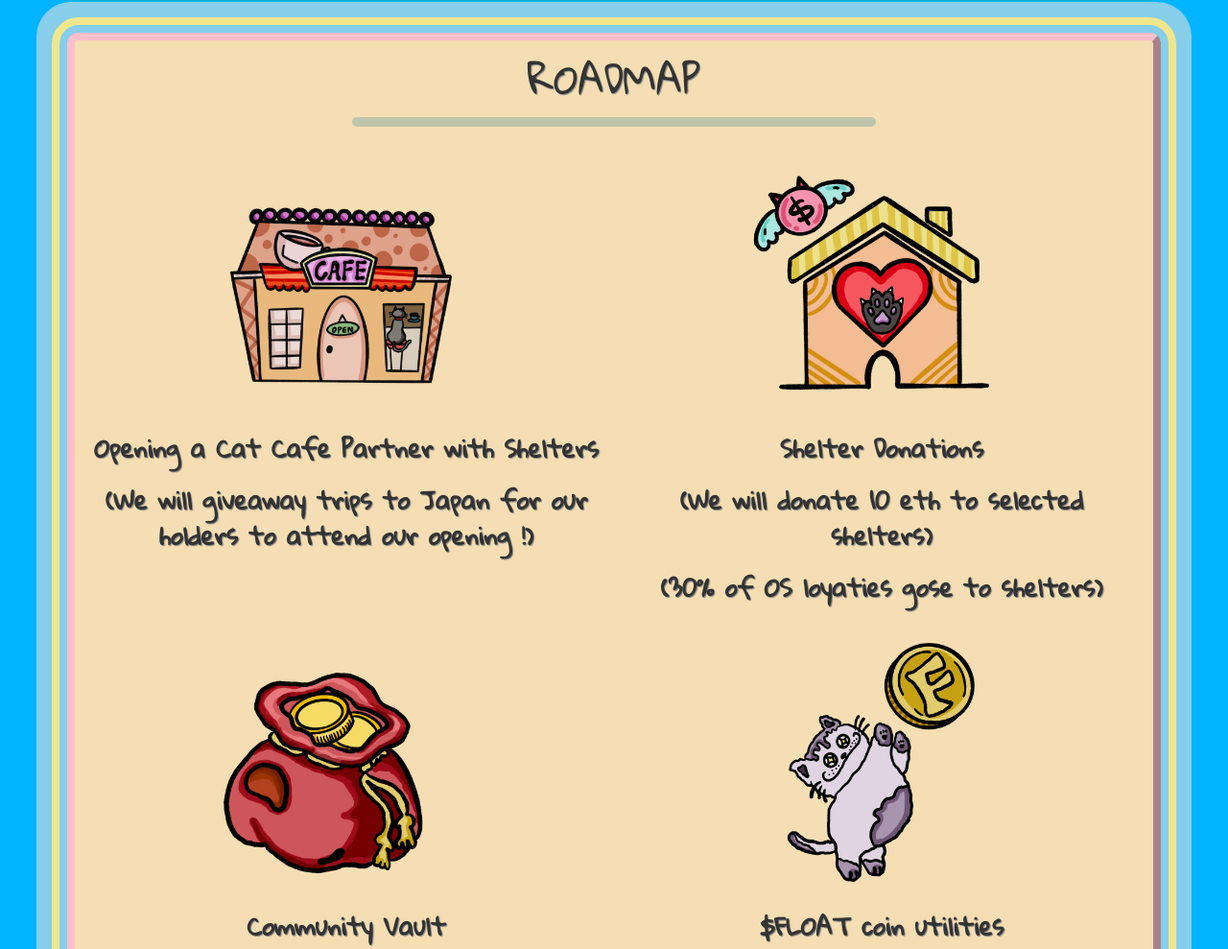
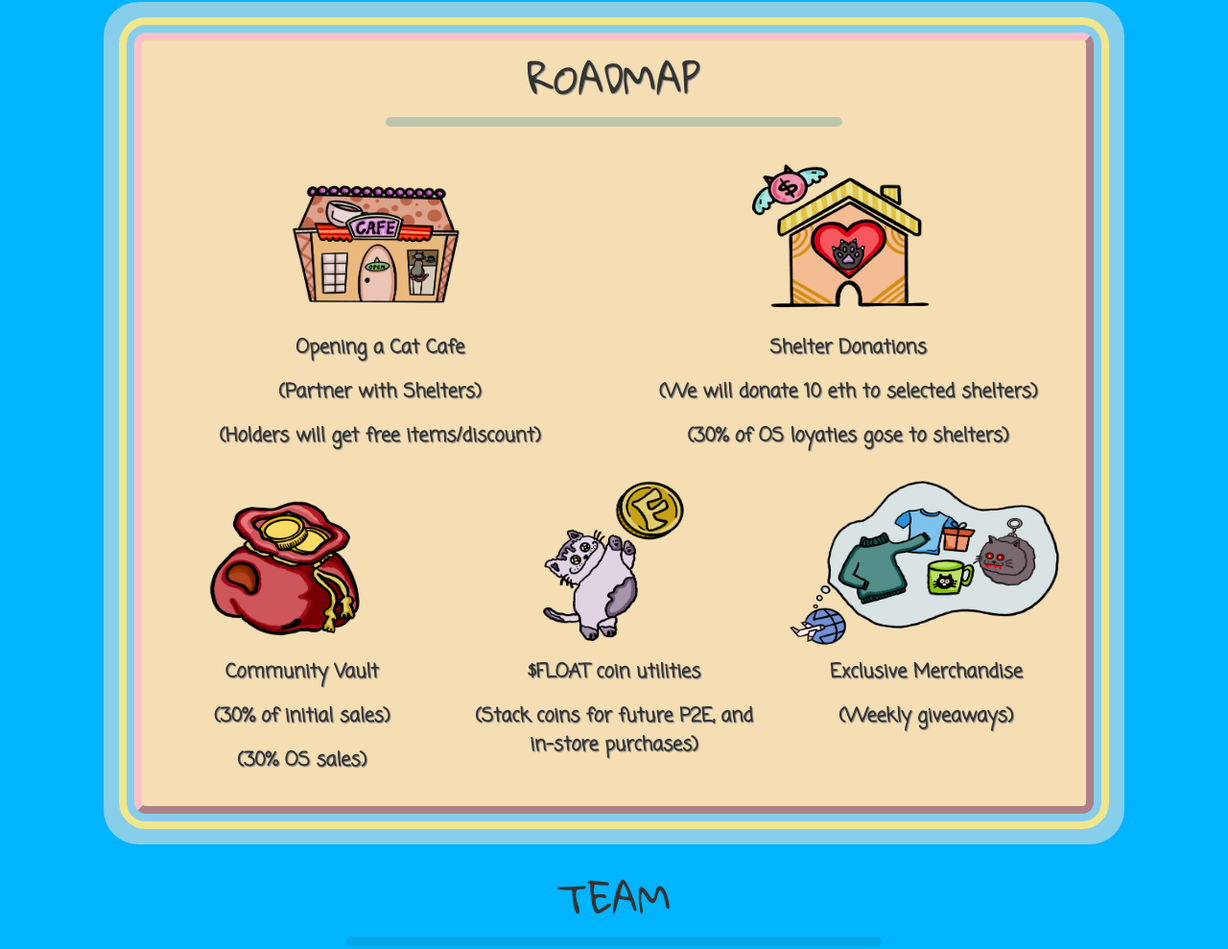
Before and after one commit to Floating-Cats/Floating-cats-WEB, a plain HTML site: page index.html in a window 1280 px wide. Shown: the part 1082-2071 px from the top of the page at 96% size. Drawn offline with nearby package versions, Linux system fonts and the light colour scheme.

Commit message:
minor update

```diff
--- a/index.html
+++ b/index.html
@@ -5,16 +5,22 @@
     <title>Floating Cats</title>
     <meta charset="utf-8">
     <meta name="viewport" content="width=device-width, initial-scale=1">
+    <link rel="icon" href="pics/icon.png">
     <link href="https://cdn.jsdelivr.net/npm/bootstrap@5.1.3/dist/css/bootstrap.min.css" rel="stylesheet" integrity="sha384-1BmE4kWBq78iYhFldvKuhfTAU6auU8tT94WrHftjDbrCEXSU1oBoqyl2QvZ6jIW3" crossorigin="anonymous">
     <link rel="stylesheet" href="style.css">
     <link rel="preconnect" href="https://fonts.googleapis.com">
     <link rel="preconnect" href="https://fonts.gstatic.com" crossorigin>
     <link href="https://fonts.googleapis.com/css2?family=Gloria+Hallelujah&display=swap" rel="stylesheet">
+    <link href="https://fonts.googleapis.com/css2?family=Coming+Soon&display=swap" rel="stylesheet">
+
 
     <title>Floating Cats</title>
     <script async src='/cdn-cgi/bm/cv/669835187/api.js'></script></head>
 
 <body>
+
+
+
     <!-- navbar -->
     <nav class="navbar navbar-expand-lg bg-dark">
         <div class="container-fluid">
@@ -98,9 +104,6 @@
        </div>
       </div>
 
-
-
-
       <!-- Roadmap -->
 
       <div class="container" id="roadmap">
@@ -110,8 +113,9 @@
         <div class="row">
           <div class="col">
             <img src="pics/cafe.PNG" alt="">
-            <p>Opening a Cat Cafe Partner with Shelters</p>
-            <p>(We will giveaway trips to Japan for our holders to attend our opening !)</p>
+            <p>Opening a Cat Cafe</p>
+            <p>(Partner with Shelters)</p>
+            <p>(Holders will get free items/discount)</p>
           </div>
           <div class="col">
             <img src="pics/shelter.PNG" alt="">
@@ -124,11 +128,13 @@
           <div class="col">
             <img src="pics/vault.PNG" alt="">
             <p>Community Vault</p>
+            <p>(30% of initial sales)</p>
+            <p>(30% OS sales)</p>
           </div>
           <div class="col">
             <img src="pics/Fcoin.PNG" alt="">
             <p>$FLOAT coin utilities</p>
-            <p>(Stack coins for future P2E)</p>
+            <p>(Stack coins for future P2E, and in-store purchases)</p>
           </div>
           <div class="col">
             <img src="pics/merch.png" alt="" >
@@ -170,12 +176,12 @@
        <h1>FAQ's</h1>
       <p>
         <button class="btn btn-primary" type="button" data-bs-toggle="collapse" data-bs-target="#answer1" aria-expanded="false" aria-controls="answer1">
-          What's the total supply?
+          How many Floting Cats NFT’s will there be??
         </button>
       </p>
       <div class="collapse" id="answer1">
         <div class="card card-body">
-          8888.
+          There will be 8,888 unique NFT’s including 10 1/1.
         </div>
       </div>
       <p>
@@ -225,11 +231,13 @@
 
 
      <!-- Copyright -->
+
       <div class="text-center p-3" style="background-color: rgba(0, 0, 0, 0.2);">
           © 2022 Floating Cats NFT. All rights reserved
       </div>
-  <!-- Copyright -->
  </footer>
+
+</body>
     <script src="script.js"></script>
 
     <script src="https://cdn.jsdelivr.net/npm/bootstrap@5.1.3/dist/js/bootstrap.bundle.min.js" integrity="sha384-ka7Sk0Gln4gmtz2MlQnikT1wXgYsOg+OMhuP+IlRH9sENBO0LRn5q+8nbTov4+1p" crossorigin="anonymous"></script>
--- a/style.css
+++ b/style.css
@@ -25,7 +25,7 @@ button{
 }
 #roadmap{
     text-align: center;
-    font-size: 25px;
+    font-size: 20px;
     font-weight: bold;
     text-shadow: 1px 1px 1px gray;
     margin-top: 5%;
@@ -36,10 +36,11 @@ button{
     padding: 1rem;
     outline-offset: 0.5rem;
     background-color: wheat;
+    max-width: 1000px;
 }
 #roadmap img{
-    width: 400px;
-    height: 300px;
+    width: 300px;
+    height: 200px;
 }
 
 #team{
@@ -63,7 +64,14 @@ h1{
 h3{
     text-align: center;
     margin-top: 10%;
+    font-family: 'Coming Soon', cursive;
+    font-weight: bold;
 }
+
+p{
+    font-family: 'Coming Soon', cursive;
+}
+
 
 hr{
     border: 5px solid rgb(30, 127, 156);
```
Also changed, not shown: 2 other files. Lines whose indentation alone changed are shown as unchanged.
